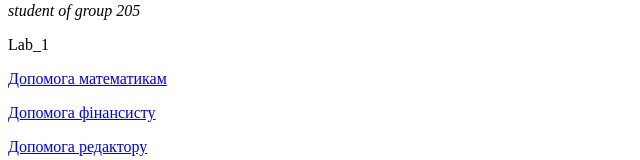
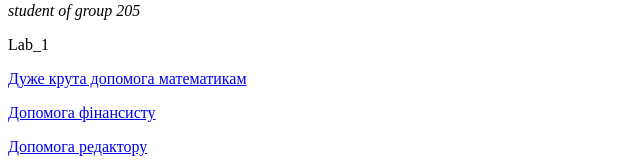
Before and after one commit to WebTechCNU/Sunamyta_lab1, a plain HTML site: page index.html in a window 1280 px wide. Shown: the part 456-616 px from the top of the page, without its empty margins (0-640 px from the left). Drawn offline with Linux system fonts and the light colour scheme.

Commit message:
update new

```diff
--- a/index.html
+++ b/index.html
@@ -8,7 +8,7 @@
         <p> <b><i>Vatamaniuk Sunamita</i></b> </p>
         <p> <i>student of group 205</i></p>
         <p> Lab_1</p>
-        <p><a href="Math.html">Допомога математикам</a></p>
+        <p><a href="Math.html">Дуже крута допомога математикам</a></p>
         <p><a href="Finances.html">Допомога фінансисту</a></p>
         <p><a href="redactor.html">Допомога редактору</a></p>
     </body>
```
